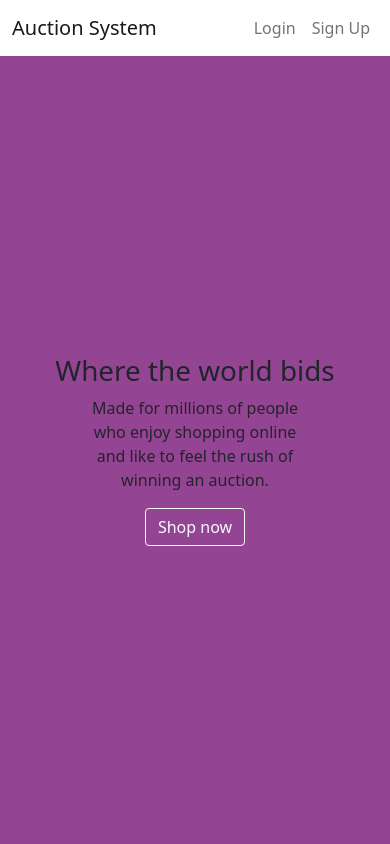
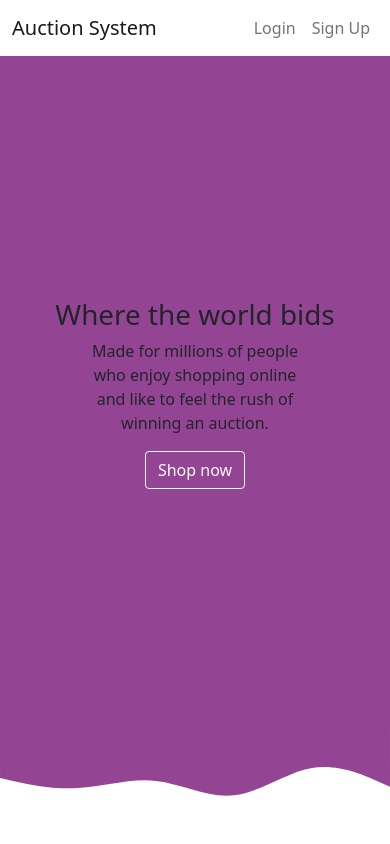
Before and after one commit to Sowmiya-Mani/frontend, a React (Create React App) app: page / in a window 390 px wide. Shown: the top 844 px of the page. Built offline with nearby package versions, Linux system fonts and the light colour scheme.

Commit message:
Small improvements

```diff
--- a/src/routes/Home/Header/Header.module.scss
+++ b/src/routes/Home/Header/Header.module.scss
@@ -1,7 +1,7 @@
 @import "./../../../styles/_colors.scss";
 
 .wrapper {
-  height: calc(100vh - 56px);
+  height: 80vh;
   background-color: $primary;
   display: flex;
   flex-direction: column;
--- a/src/routes/Home/MiddleSection/MiddleSection.module.scss
+++ b/src/routes/Home/MiddleSection/MiddleSection.module.scss
@@ -11,14 +11,21 @@
 
 .header {
   color: $primary;
+  margin-top: 20vh;
 }
 
 .waves {
   position: absolute;
-  top: 100vh;
+  top: 86vh;
 }
 
 .paragraph {
   margin-left: 20vw;
   margin-right: 20vw;
 }
+
+@media (max-width: 991px) {
+  .header {
+    margin-top: 0px;
+  }
+}
```
